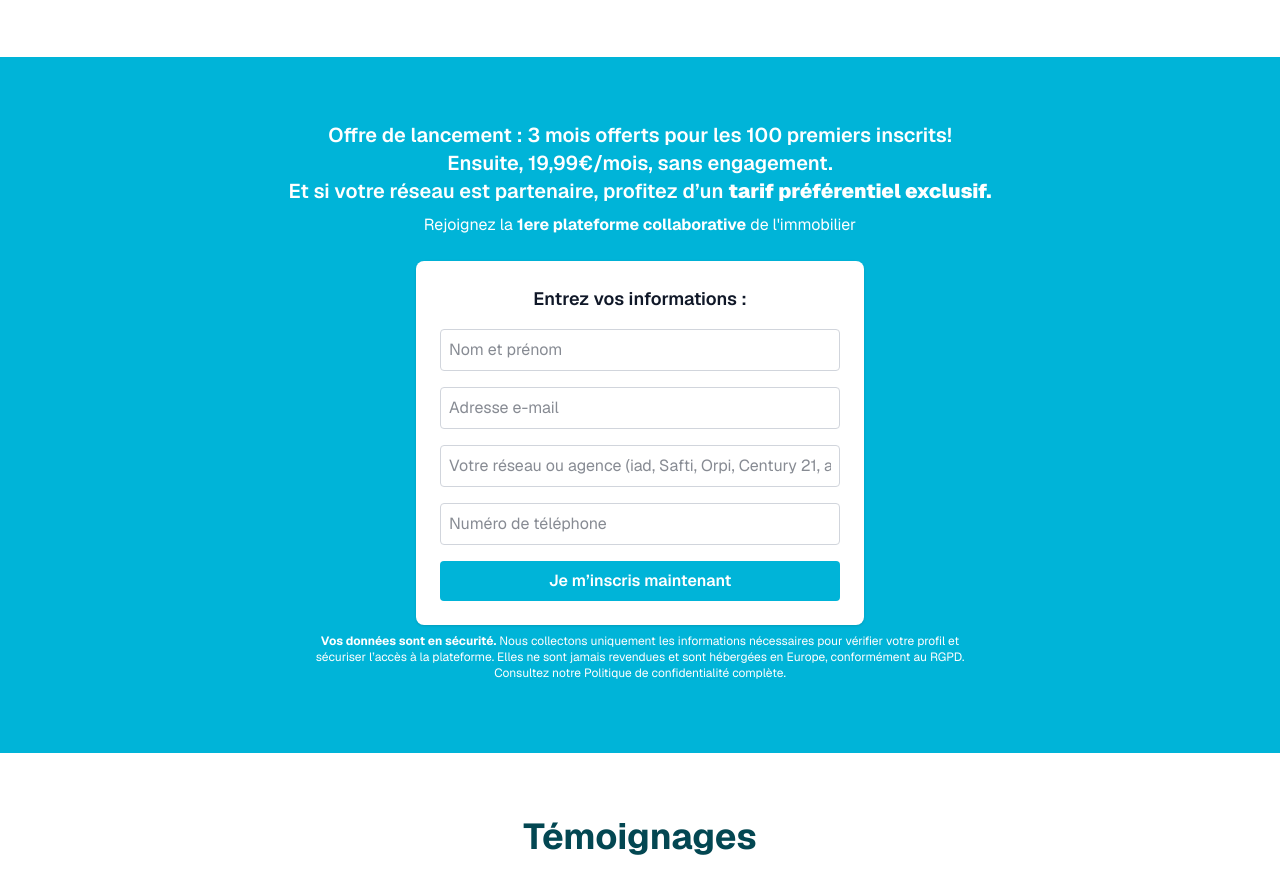
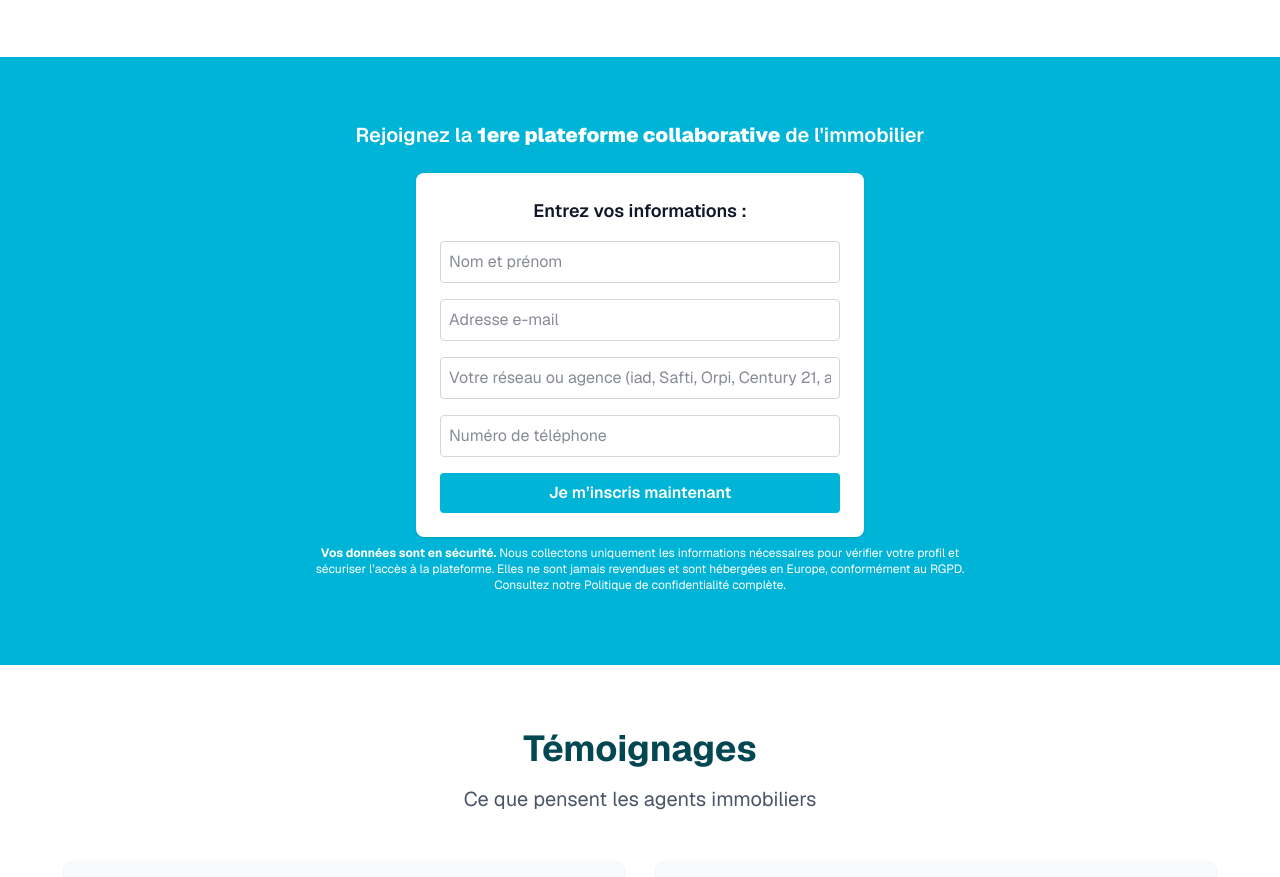
Before and after one commit to karandeep4423/mon-hub-immo-landing-page, a Next.js app: page / in a window 1280 px wide. Shown: the part 2900-3777 px from the top of the page. Built offline with nearby package versions, Linux system fonts and the light colour scheme.

Commit message:
refactor: improve text formatting and readability in LandingPage component

```diff
--- a/app/page.tsx
+++ b/app/page.tsx
@@ -329,15 +329,16 @@ export default function LandingPage() {
       <section className="bg-white pb-16 px-6">
         <div className="max-w-6xl mx-auto">
           <h2 className="text-xl md:text-xl font-bold text-center text-white mb-8 bg-[#00b4d8] p-6 rounded-lg">
-            MonHubimmo, la passerelle digitale entre les besoins des particuliers
-            et les solutions des pros.
+            MonHubimmo, la passerelle digitale entre les besoins des
+            particuliers et les solutions des pros.
           </h2>
 
           <div className="grid md:grid-cols-2 gap-8 items-start">
             {/* Left column - Text content */}
             <div className=" rounded-lg  p-8 text-[#034752]">
               <h3 className="text-xl md:text-2xl font-bold mb-4">
-                La prise de rendez-vous immobilière, aussi simple que sur Doctolib.
+                La prise de rendez-vous immobilière, aussi simple que sur
+                Doctolib.
               </h3>
 
               <p className="text-lg mb-4 text-[#5b7c8d]">
@@ -346,8 +347,8 @@ export default function LandingPage() {
               </p>
 
               <p className="text-lg mb-6 text-[#5b7c8d]">
-                Chaque agent inscrit bénéficie automatiquement d&apos;une fiche visible dans
-                l&apos;annuaire des professionnels.
+                Chaque agent inscrit bénéficie automatiquement d&apos;une fiche
+                visible dans l&apos;annuaire des professionnels.
               </p>
 
               <div className="bg-gray-50 p-6 rounded-lg">
@@ -358,21 +359,27 @@ export default function LandingPage() {
                 <ul className="space-y-3">
                   <li className="flex items-start gap-3">
                     <span className="text-[#00b4d8] font-bold text-xl">-</span>
-                    <span className="text-[#5b7c8d]">Être visible dans votre secteur,</span>
+                    <span className="text-[#5b7c8d]">
+                      Être visible dans votre secteur,
+                    </span>
                   </li>
                   <li className="flex items-start gap-3">
                     <span className="text-[#00b4d8] font-bold text-xl">-</span>
-                    <span className="text-[#5b7c8d]">Recevoir directement des demandes de rendez-vous,</span>
+                    <span className="text-[#5b7c8d]">
+                      Recevoir directement des demandes de rendez-vous,
+                    </span>
                   </li>
                   <li className="flex items-start gap-3">
                     <span className="text-[#00b4d8] font-bold text-xl">-</span>
-                    <span className="text-[#5b7c8d]">Attirer de nouveaux leads et opportunités locales.</span>
+                    <span className="text-[#5b7c8d]">
+                      Attirer de nouveaux leads et opportunités locales.
+                    </span>
                   </li>
                 </ul>
 
                 <p className="text-md mt-6 text-[#5b7c8d]">
-                  Une fonctionnalité en plus, gratuite, pour renforcer votre visibilité et
-                  générer encore plus de collaborations.
+                  Une fonctionnalité en plus, gratuite, pour renforcer votre
+                  visibilité et générer encore plus de collaborations.
                 </p>
               </div>
             </div>
@@ -421,18 +428,10 @@ export default function LandingPage() {
 
       {/* PAGE 2 - FORMULAIRE */}
       <section className="bg-[#00b4d8] py-16 px-6 flex flex-col items-center text-center">
-        <h2 className="text-xl font-semibold mb-2 text-white">
-          Offre de lancement : 3 mois offerts pour les 100 premiers inscrits!
-          <br />
-          Ensuite, 19,99€/mois, sans engagement.
-          <br />
-          Et si votre réseau est partenaire, profitez d’un{" "}
-          <strong>tarif préférentiel exclusif.</strong>
-        </h2>
-        <p className="mb-6 text-white max-w-xl">
+        <h2 className="text-xl font-semibold mb-6 text-white">
           Rejoignez la <strong>1ere plateforme collaborative</strong> de
           l&apos;immobilier
-        </p>
+        </h2>
         <div className="flex  flex-col-reverse sm:flex-row items-center justify-center gap-14">
           <div className="bg-white text-gray-900 w-full max-w-md p-6 rounded-lg shadow">
             <h3 className="text-lg font-semibold mb-4">
```
